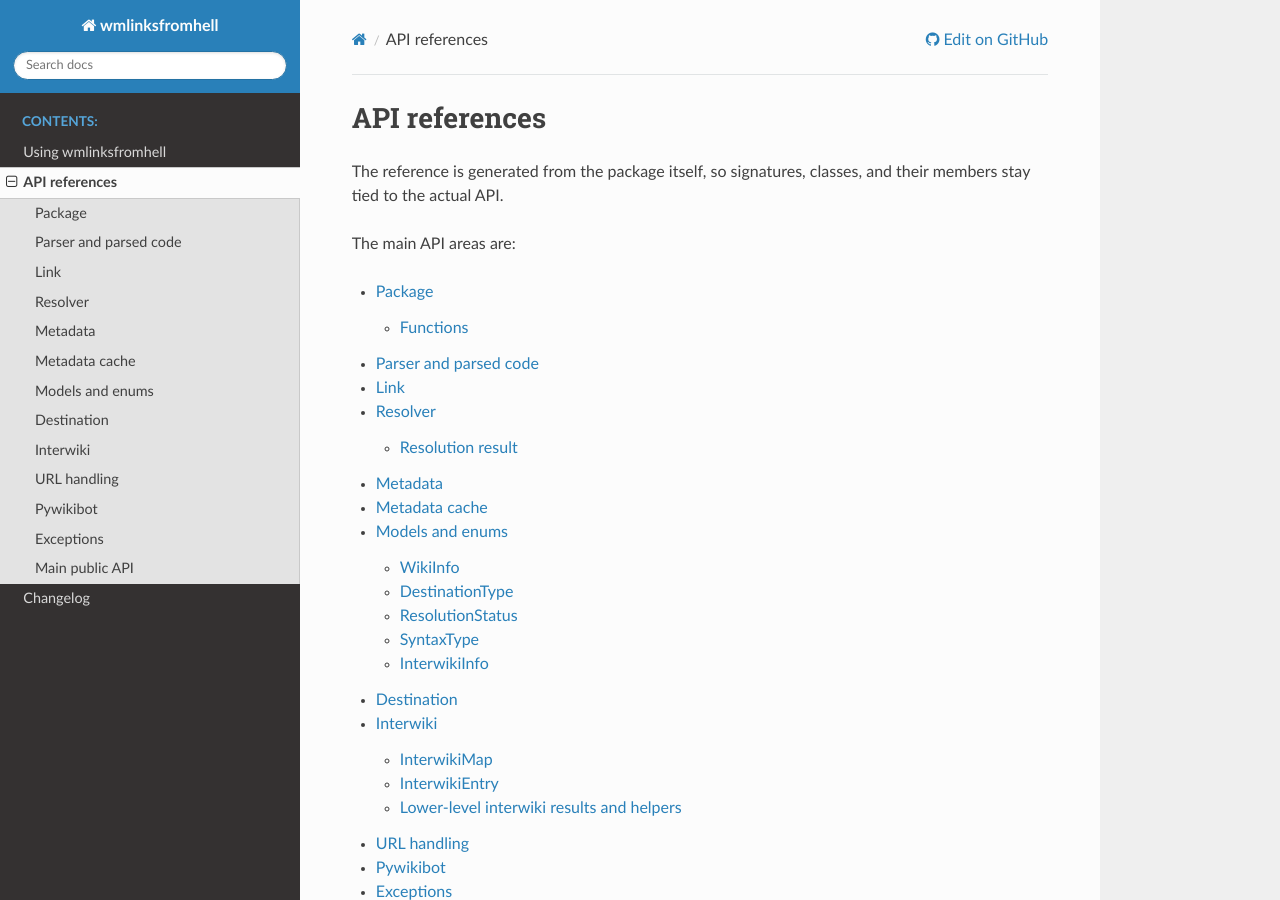
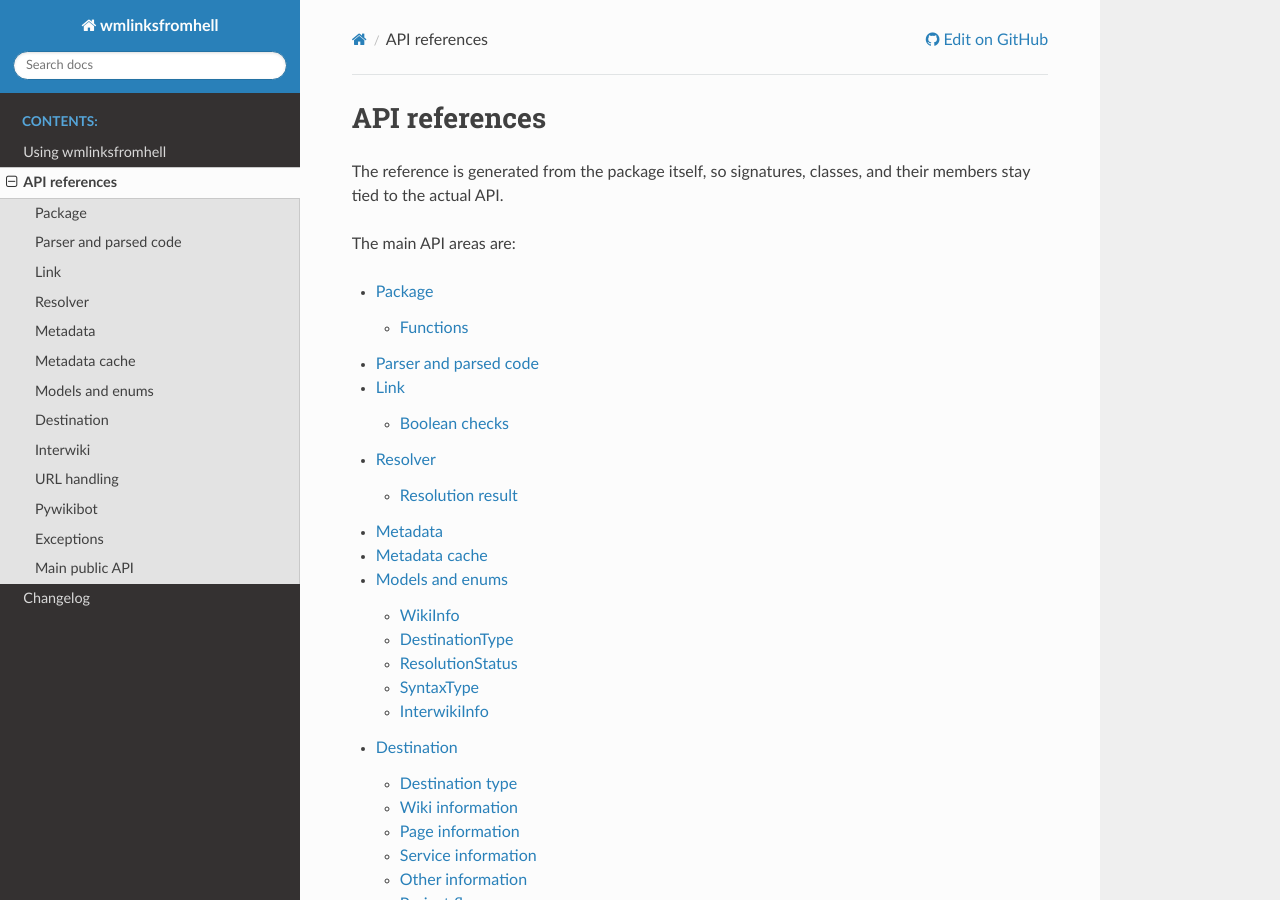
Before and after one commit to MadMaxWP/wmlinksfromhell, a Sphinx documentation site: the page built from docs/source/api.rst, in a window 1280 px wide and 900 px high. Built offline with Sphinx 7.4.7 and the Read the Docs theme 3.1.0, drawn with Linux system fonts in a browser that asks for light colours; some of the changed lines change nothing that is shown; some of the changed text lies outside the part shown.

Commit message:
Improve Link and Destination API documentation

```diff
--- a/docs/source/api/destination.rst
+++ b/docs/source/api/destination.rst
@@ -6,3 +6,74 @@
 .. autoclass:: Destination
    :members:
    :special-members: __init__
+
+Destination type
+----------------
+
+``destination_type`` identifies what the destination represents, such as a
+wiki, service, tool, or external destination.
+
+Wiki information
+----------------
+
+These fields describe the Wikimedia or MediaWiki wiki when that information
+is available:
+
+* ``family``
+* ``project``
+* ``language``
+* ``dbname``
+* ``wikiid``
+* ``hostname``
+
+Page information
+----------------
+
+These fields describe the target page and page-related operations:
+
+* ``title``
+* ``namespace``
+* ``fragment``
+* ``page_id``
+* ``revision``
+* ``diff``
+* ``action``
+* ``special_page``
+
+Service information
+-------------------
+
+These fields are used for non-wiki destinations such as Wikimedia services
+and tools:
+
+* ``organization_name``
+* ``service_name``
+
+Other information
+------------------
+
+* ``query_parameters``
+* ``canonical_url``
+* ``metadata_source``
+
+Project flags
+-------------
+
+These flags describe properties of the destination's wiki/project:
+
+* ``is_multilingual``
+* ``is_standard_project``
+* ``is_wikimedia_project``
+
+Identity and operation helpers
+------------------------------
+
+* ``full_title``
+* ``is_revision``
+* ``is_diff``
+* ``is_action``
+* ``page_identity_key()``
+* ``identity_key()``
+* ``same_page_as()``
+* ``as_dict()``
+* ``as_json()``
--- a/docs/source/api/link.rst
+++ b/docs/source/api/link.rst
@@ -6,3 +6,48 @@
 .. autoclass:: WMLink
    :members:
    :special-members: __init__
+
+Boolean checks
+--------------
+
+These properties are useful for checking the kind of link that was parsed
+or the kind of destination it resolves to.
+
+**Syntax**
+
+* ``is_wikilink`` — the parsed node is a wikilink.
+* ``is_external_link`` — the parsed node is an external-link node.
+
+**Destination and URL**
+
+* ``is_wikimedia`` — the destination is a Wikimedia project.
+* ``is_wiki`` — the destination type is a wiki.
+* ``is_external`` — the original syntax is a URL.
+* ``is_url`` — the link uses URL syntax.
+* ``is_bare_url`` — the link is a bare URL.
+* ``is_wiki_url`` — the URL resolves to a wiki.
+* ``is_external_url`` — the URL resolves to an external destination.
+* ``is_interwiki`` — the link resolves as an interwiki wikilink.
+* ``is_local`` — the link resolves as a local wikilink.
+
+**Special cases**
+
+* ``is_revision`` — the link has revision information.
+* ``is_diff`` — the link has diff information.
+* ``is_action`` — the link has action information.
+* ``is_service`` — the destination is a Wikimedia service.
+* ``is_tool`` — the destination is a Wikimedia tool.
+* ``is_comment`` — the link is inside an HTML comment.
+* ``is_category_link`` — the link is a category link.
+* ``is_file_link`` — the link is a file link.
+* ``is_self_link`` — the destination is on the source wiki.
+
+**Other checks**
+
+* ``has_title`` — the link has a page title.
+* ``has_revision`` — the link has revision information.
+* ``has_diff`` — the link has diff information.
+* ``has_action`` — the link has action information.
+* ``is_project_prefix`` — the resolved prefix is a project prefix.
+* ``is_language_prefix`` — the resolved prefix is a language prefix.
+* ``is_language_project`` — the resolved prefix identifies a language/project combination.
```
